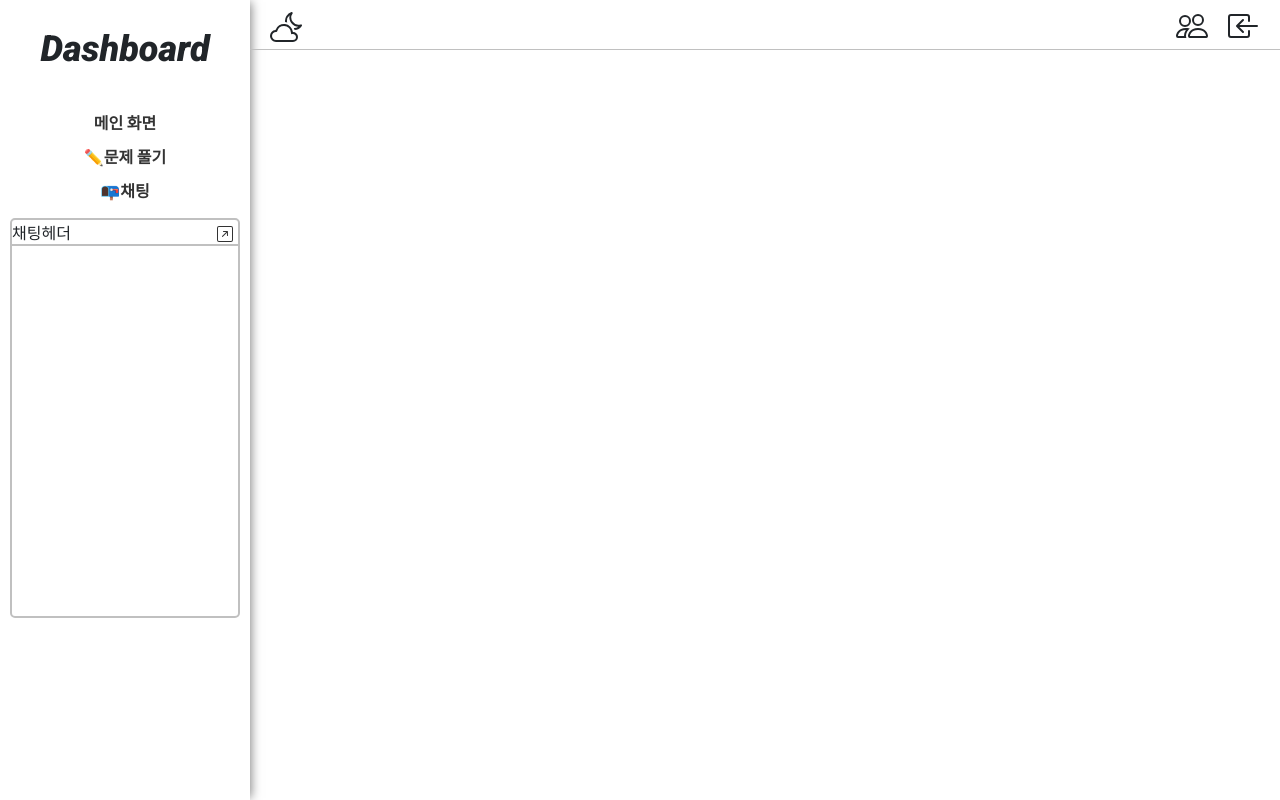
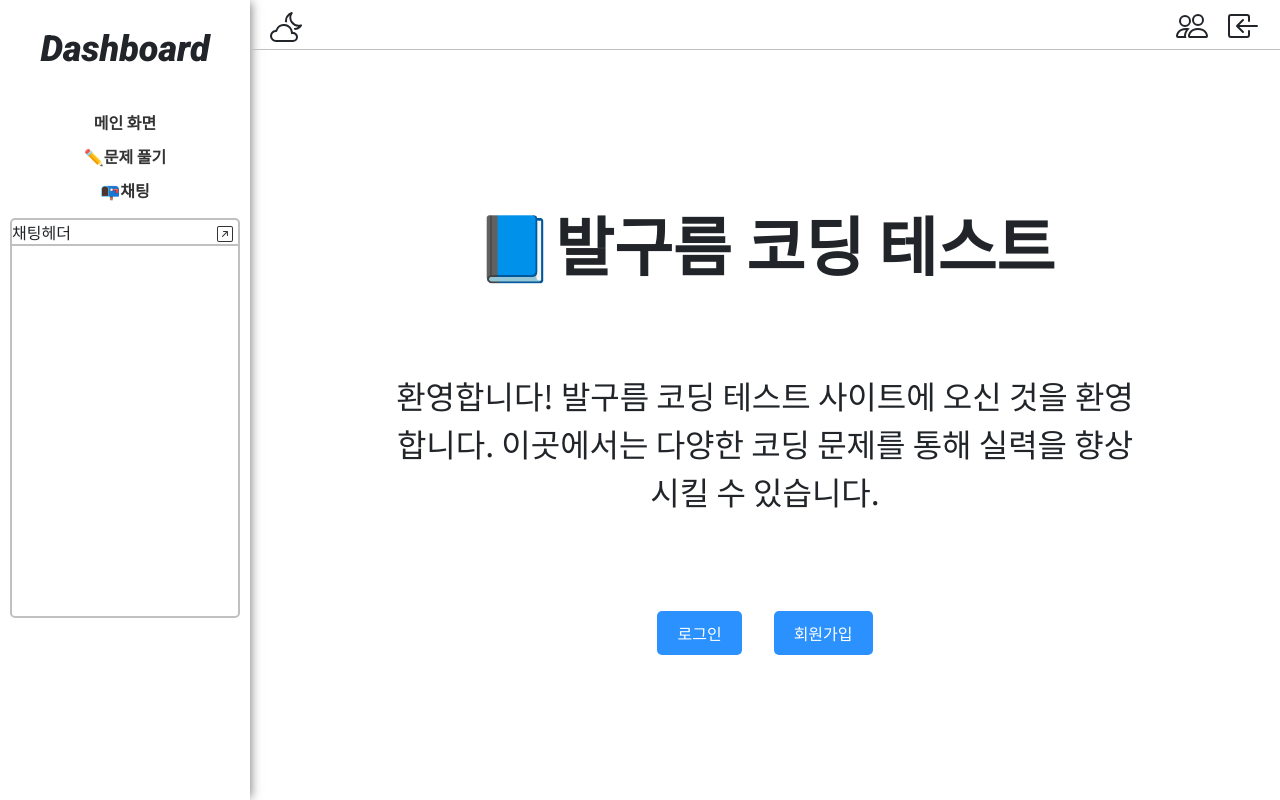
Before and after one commit to lhg99/Balgoorm_frontEnd, a React (Create React App) app: page / in a window 1280 px wide. Built offline with nearby package versions, Linux system fonts and the light colour scheme.

Commit message:
메인페이지 추가

```diff
--- a/src/App.js
+++ b/src/App.js
@@ -17,6 +17,7 @@ import { MessageProvider } from './chat/MessageProvider.js';
 import EditorPage from './ide/EditorPage.js';
 import Chat from './chat/Chat.js';
 import DeleteAccount from './user/DeleteAccount.js';
+import MainPage from './main/mainPage.js';
 
 function App() {
   return (
@@ -29,7 +30,7 @@ function App() {
               <Navbar />
               <div className="content">
                 <Routes>
-                  <Route path="/" />
+                  <Route path="/" element={<MainPage/>} />
                   <Route path="/login" element={<Login />} />
                   <Route path="/signup" element={<Signup />} />
                   <Route path="/mypage" element={<ProtectedRoute><MyPage /></ProtectedRoute>} />
--- /dev/null
+++ b/src/main/MainPage.css
@@ -0,0 +1,45 @@
+.main-container {
+    width: 100%;
+    height: 100%;
+    display: flex;
+    flex-direction: column;
+    align-items: center;
+    justify-content: center;
+    padding: 20px;
+    box-sizing: border-box;
+}
+
+.main-title {
+    text-align: center;
+    font-size: 4rem;
+    font-weight: 700;
+    margin-bottom: 5rem;
+}
+
+.site-description {
+    text-align: center;
+    font-size: 2rem;
+    width: 80%;
+    margin-bottom: 5rem;
+}
+
+.login-button-container {
+    display: flex;
+    justify-content: center;
+    gap: 2rem;
+}
+
+.login-button {
+    font-size: 1rem;
+    padding: 10px 20px;
+    background-color: #2a91ff;
+    color: white;
+    border: none;
+    border-radius: 5px;
+    cursor: pointer;
+    transition: background-color 1s ease;
+}
+
+.login-button:hover {
+    background-color: #6bb3ff;
+}
--- /dev/null
+++ b/src/main/MainPage.js
@@ -0,0 +1,26 @@
+import React, { useEffect } from 'react';
+import AOS from 'aos';
+import 'aos/dist/aos.css';
+import './MainPage.css';
+import { Link } from 'react-router-dom';
+
+function MainPage() {
+  useEffect(() => {
+    AOS.init({ duration: 1000 });
+  }, []);
+
+  return (
+    <div className="main-container">
+      <div className="main-title" data-aos="fade-down">📘발구름 코딩 테스트</div>
+      <div className="site-description" data-aos="fade-up">
+        <p>환영합니다! 발구름 코딩 테스트 사이트에 오신 것을 환영합니다. 이곳에서는 다양한 코딩 문제를 통해 실력을 향상시킬 수 있습니다.</p>
+      </div>
+      <div className="login-button-container" data-aos="fade-up">
+        <Link to="/login" className="login-button">로그인</Link>
+        <Link to="/signup" className="login-button">회원가입</Link>
+      </div>
+    </div>
+  );
+}
+
+export default MainPage;
```
